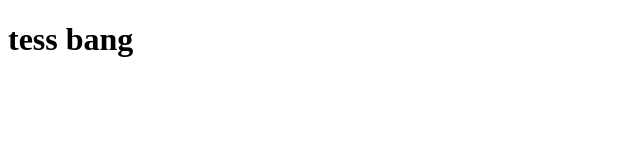
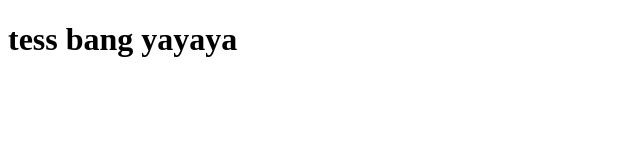
Before and after one commit to DimasAditiaSaputra/tesaja, a plain HTML site: page index.html in a window 1280 px wide. Shown: the whole page, without its empty margins (0-640 px from the left). Drawn offline with Linux system fonts and the light colour scheme.

Commit message:
second cimmit

```diff
--- a/index.html
+++ b/index.html
@@ -6,6 +6,6 @@
     <title>Document</title>
   </head>
   <body>
-    <h1>tess bang</h1>
+    <h1>tess bang yayaya</h1>
   </body>
 </html>
```
